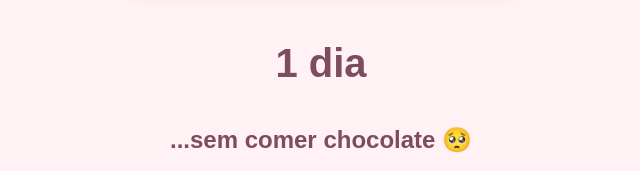
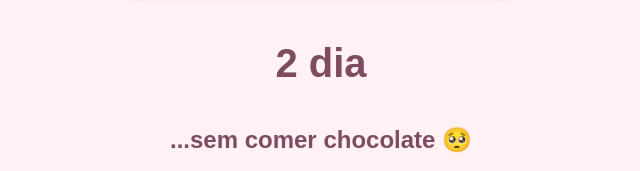
Before and after one commit to OtavioAmorinLDA/Teste1, a plain HTML site: page index.html in a window 1280 px wide. Shown: the part 423-594 px from the top of the page, 319-959 px from the left. Drawn offline with Linux system fonts and the light colour scheme.

Commit message:
Update index.html

```diff
--- a/index.html
+++ b/index.html
@@ -11,7 +11,7 @@
     <main class="container">
         <h1>Amanda karime está há</h1>
         <img src="Imagens/ChatGPT Image 7 de abr. de 2025, 14_06_21.png" alt="namorada triste" class="imagem">
-        <div class="contador">1 dia</div>
+        <div class="contador">2 dia</div>
         <h2>...sem comer chocolate 🥺<h2>
 
         <audio autoplay loop>
```
